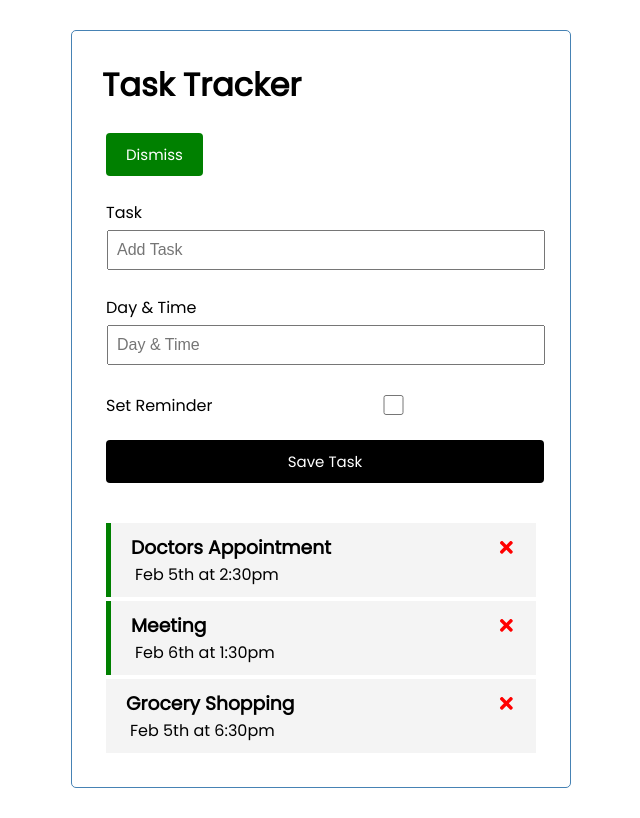
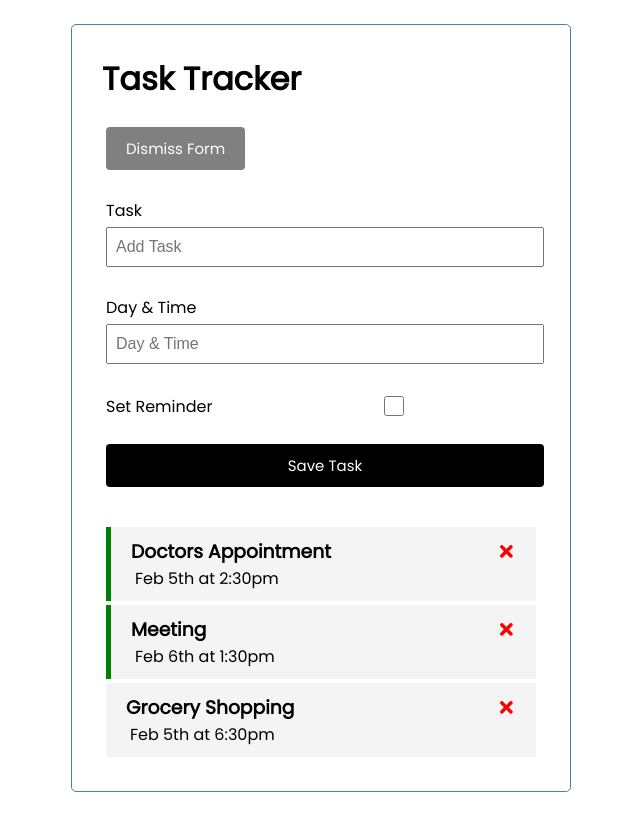
Before and after one commit to xuan6/react-task-tracker, a React (Create React App) app in the folder my-app/: page / in a window 1280 px wide. Shown: the whole page, without its empty margins (319-959 px from the left). Built offline with nearby package versions, Linux system fonts and the light colour scheme; data requests are answered from the project's data file.

Commit message:
implementing get, post, and delete interactions with json server

```diff
--- a/my-app/src/App.js
+++ b/my-app/src/App.js
@@ -18,8 +18,6 @@ const App = () => {
     getTasks()
   },[])
 
-
-
   //fetch data from server
   const fetchTasks = async()=>{
     const res = await fetch('http://localhost:3000/tasks')
@@ -28,7 +26,10 @@ const App = () => {
   }
 
   //const a function to delete task
-  const deleteTask = (id) => {
+  const deleteTask = async (id) => {
+    await fetch(`http://localhost:3000/tasks/${id}`,{
+      method:'DELETE'
+    })
     setTasks(tasks.filter((task)=> task.id !== id))
   }
 
@@ -41,20 +42,22 @@ const App = () => {
         )
   }
 
-  const addTask = (task) => { //task is an object with 3 parameters - text, day, reminder
-    const id = Math.floor(Math.random()*100+1) //if use tasks.length + 1, then it will cause duplicated id when we delete tasks from the list. Say delete #2 task and add a new task, the later two tasks would both have id as #3
-    const newTask = {id, ...task}
-    setTasks([...tasks, newTask])
+  const addTask = async(task) => { //task is an object with 3 parameters - text, day, reminder
+    const res = await fetch('http://localhost:3000/tasks', {
+      method: 'POST', //add new task to server
+      headers: {
+        'Content-type' : 'application/json',
+      },
+      body: JSON.stringify(task),
+    })
+    const data = await res.json()
+    setTasks([...tasks, data]) //update the UI to show new task
 
-    //refresh ID
-    // const taskCount = tasks.length
-    // for (let i = 0; i<taskCount; i++){
-    //   setTasks(
-    //     tasks.map((task)=>
-    //       task.id = i
-    //     )
-    //   )
-    // }
+    //without setting server, pure UI redenring see below
+    // const id = Math.floor(Math.random()*100+1) //if use tasks.length + 1, then it will cause duplicated id when we delete tasks from the list. Say delete #2 task and add a new task, the later two tasks would both have id as #3
+    // const newTask = {id, ...task}
+    // setTasks([...tasks, newTask])
+
 
   }
 
@@ -73,7 +76,7 @@ const App = () => {
     <div className="container">
       <Header toggleTaskForm={toggleTaskForm}/>
       {formDisplay?
-      <AddTask onAdd={addTask}/>: <p>Click button to expand</p> }
+      <AddTask onAdd={addTask}/>: <p style={{marginTop:'24px'}}>Click button to expand</p> }
       {tasks.length > 0 ?
         <Tasks tasks={tasks} onDelete={deleteTask} onToggle={toggleReminder}/>
         : <p>No Task to Show</p> //show empty state
--- a/my-app/src/components/Header.js
+++ b/my-app/src/components/Header.js
@@ -4,9 +4,9 @@ import { useState, useEffect } from 'react'
 
 
 const Header = ({title, toggleTaskForm}) => {
-    const [text, setText] = useState('Dismiss')
+    const [text, setText] = useState('Dismiss Form')
     const [visibility, setVisibility]= useState('true')
-    const [buttonColor, setButtonColor] = useState('green')
+    const [buttonColor, setButtonColor] = useState('grey')
 
     const toggleHide = () => {
         setText('Add New Task')
@@ -15,7 +15,7 @@ const Header = ({title, toggleTaskForm}) => {
     }
 
     const toggleAdd = () => {
-        setText('Dismiss')
+        setText('Dismiss Form')
         setVisibility('true')
         setButtonColor('grey')
     }
--- a/my-app/src/index.css
+++ b/my-app/src/index.css
@@ -16,7 +16,7 @@ p, label {
 
 .container {
   max-width: 500px;
-  margin: 30px auto;
+  margin: 24px auto;
   overflow: auto;
   min-height: 300px;
   border: 1px solid steelblue;
@@ -89,7 +89,7 @@ p, label {
 }
 
 .form-control {
-  margin: 20px 0;
+  margin: 24px 0;
 }
 
 .form-control label {
@@ -99,7 +99,7 @@ p, label {
 .form-control input {
   width: 100%;
   height: 40px;
-  margin: 5px;
+  margin: 4px;
   padding: 4px 8px;
   font-size: 16px;
 }
```
Also changed, not shown: my-app/db.json (+19 -18 lines).
